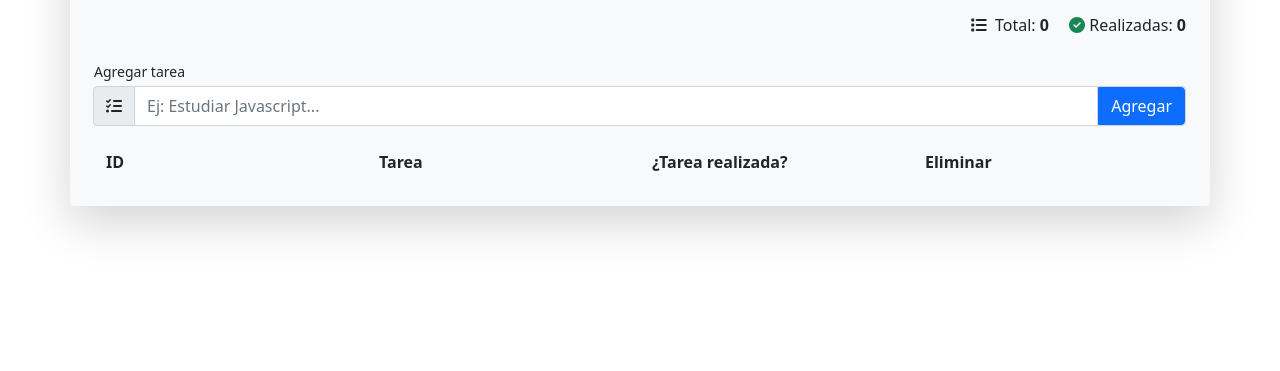
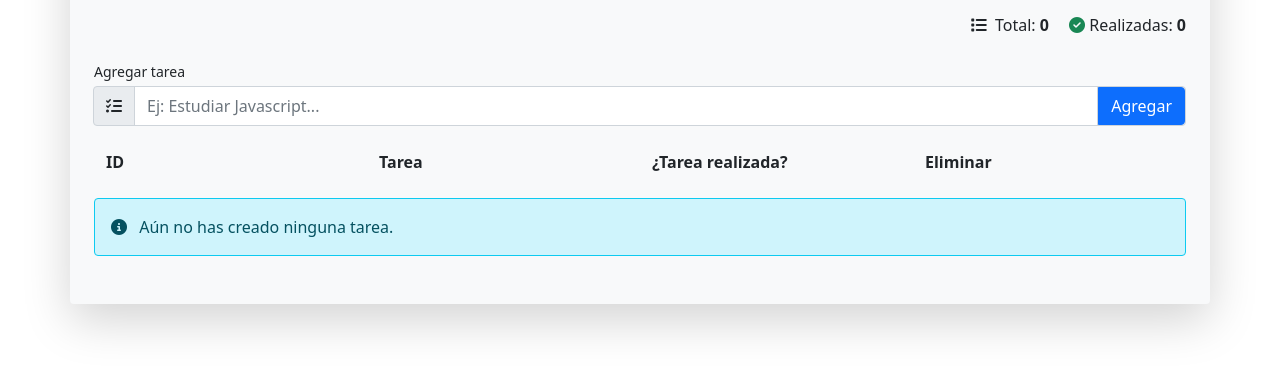
Before and after one commit to AndrewZael/js_todo_list, a plain HTML site: page index.html in a window 1280 px wide. Shown: the part 121-492 px from the top of the page. Drawn offline with nearby package versions, Linux system fonts and the light colour scheme.

Commit message:
Se agrega mensaje si aun no existen tareas

```diff
--- a/assets/js/scripts.js
+++ b/assets/js/scripts.js
@@ -3,8 +3,11 @@ const okTask = document.getElementById('ok-task');
 const textTask = document.getElementById('text-task');
 const addTask = document.getElementById('add-task');
 const contentTasks = document.getElementById('tasks');
+const contentNotice = document.getElementById('notice');
 const arrTasks = [];
 
+printHtmlList();
+notice();
 
 // Pinta en pantalla la lista
 function printHtmlList(){
@@ -36,6 +39,7 @@ function saveTask(){
     textTask.value = '';
     printHtmlList();
     total();
+    notice();
 }
 
 // Elimina una tarea
@@ -45,6 +49,7 @@ function deleteTask(id, task){
         arrTasks.splice(i, 1);
         printHtmlList();
         total();
+        notice();
     }
 }
 
@@ -89,3 +94,14 @@ function getTemplateTask(id, task, done){
 
 </li>`;
 }
+
+//
+function notice(){
+    if(arrTasks.length === 0){
+        contentNotice.innerHTML = `<div class="alert alert-info border-info my-4" role="alert">
+            <i class="fa-solid fa-circle-info me-2"></i> Aún no has creado ninguna tarea.
+        </div>`;
+    }else{
+        contentNotice.innerHTML = '';
+    }
+}
--- a/index.html
+++ b/index.html
@@ -45,6 +45,7 @@
                 <strong class="col">Eliminar</strong>
             </div>
             <ul class="p-0 m-0" id="tasks"></ul>
+            <div id="notice"></div>
         </section>
 
     </main>
```
